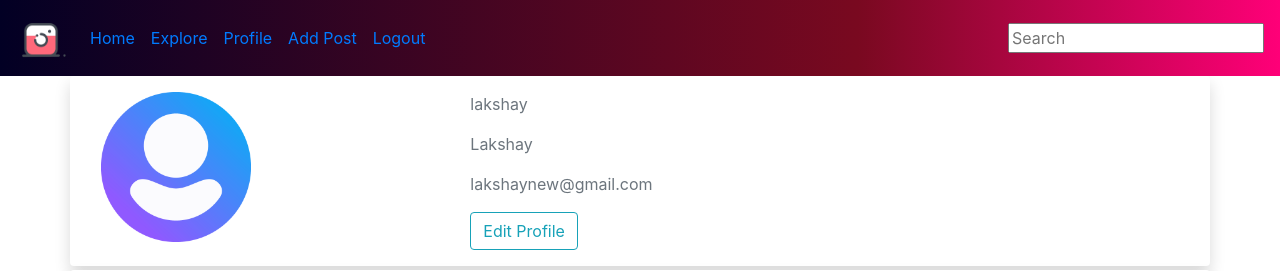
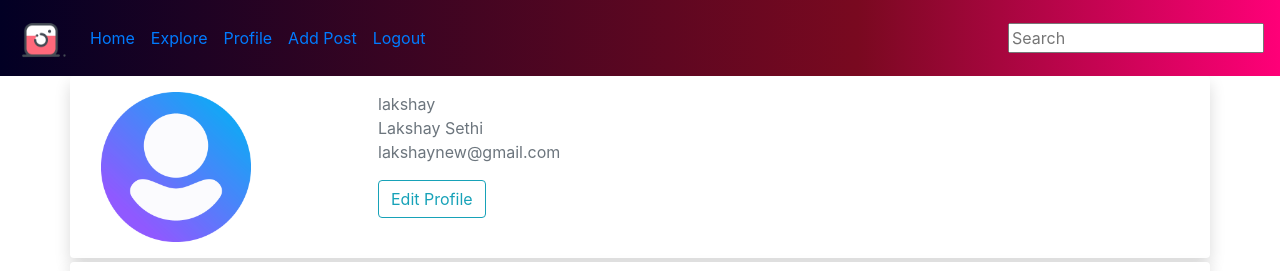
Before and after one commit to lakshaysethi/Assignment_1_7420_ls, a Django app: template templates/profile.html in a window 1280 px wide. Shown: the top 271 px of the page. Run offline with Django 3.2, Linux system fonts and the light colour scheme; a user stored in the database is signed in; data comes from the database, SQL or seed files in the repository; both versions use the stored data as it was after the commit; the template is opened without the code that fills it: values that come from a table or form of the project are taken from there, most other values are stand-ins (such as "Sample title", 1, 10 or a date in 2020); some libraries are stand-ins or nearby versions.

Commit message:
templates

```diff
--- a/templates/user-info.html
+++ b/templates/user-info.html
@@ -1,9 +1,7 @@
 <div class="row user-info shadow p-3 mb-1 bg-white rounded">
-    <div class=" col-4"><img style="max-width: 150px" src="{{ user.profile.image.url }}" alt="profile pic" class="profile-pic"></div>
-    <div class="col-4 user-info">
-        <p class="text-secondary">{{ user.username }}</p>
-        <p class="text-secondary">{{ user.first_name }}</p>
-        <p class="text-secondary">{{ user.email }}</p>
+    <div class=" col-3"><img style="max-width: 150px" src="{{ user.profile.image.url }}" alt="profile pic" class="profile-pic"></div>
+    <div class="col-3 user-info">
+        <p class="text-secondary">{{ user.username }} <br> {{ user.first_name }} {{ user.last_name }} <br>{{ user.email }}</p>
         <a href="{% url 'edit-profile' %}" class="btn btn-outline-info">Edit Profile</a>
     </div>
 </div>
```
Also changed, not shown: templates/explore.html (+10 -5 lines), db.sqlite3.
